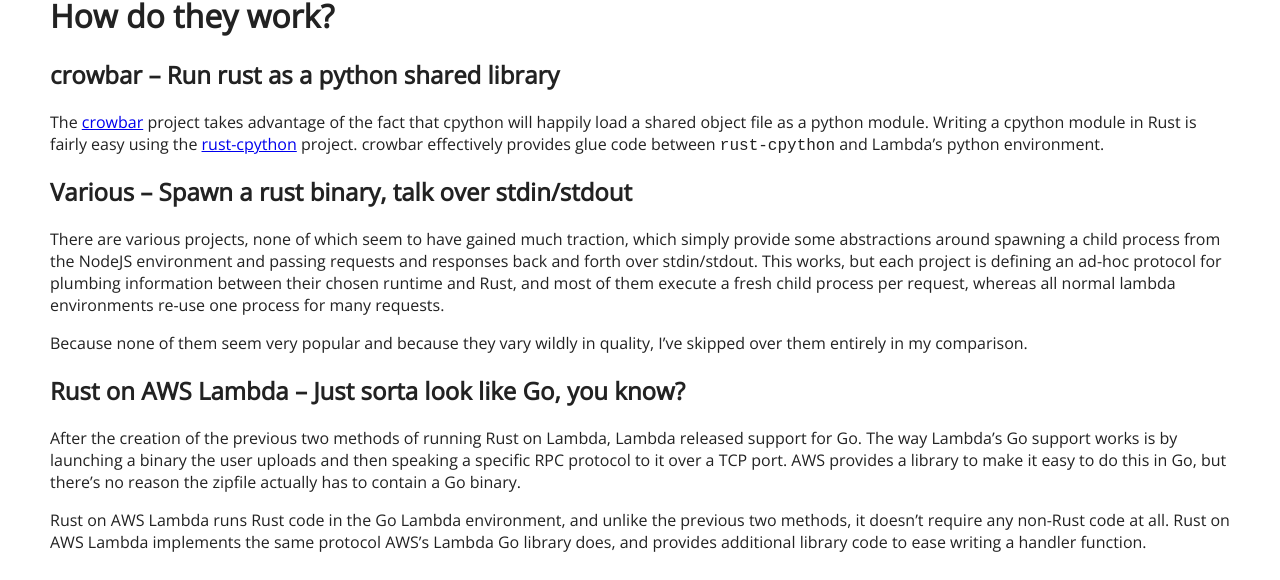
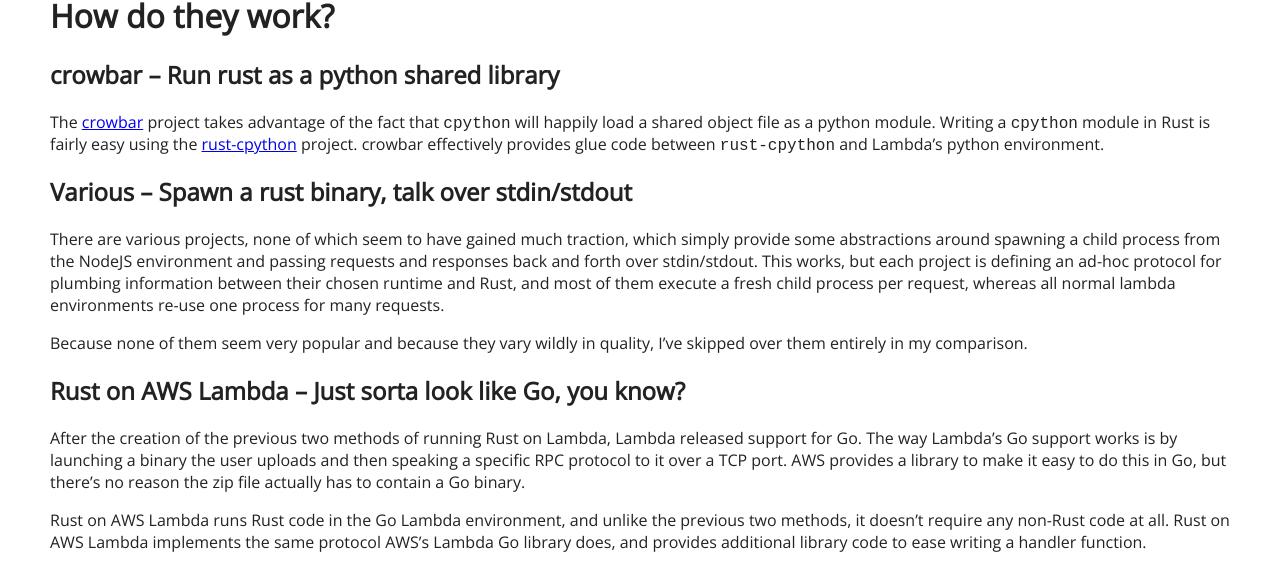
Before and after one commit to euank/euank.com, a Jekyll site: the page built from _posts/2018-09-12-rust-on-lambda.md, in a window 1280 px wide and 900 px high, scrolled down 258 px. Shown: the part 149-729 px from the top of the window. Built offline with Jekyll 4.4.1, drawn with Linux system fonts in a browser that asks for light colours; some of the changed text lies outside the part shown.

Commit message:
Spell check

```diff
--- a/_posts/2018-09-12-rust-on-lambda.md
+++ b/_posts/2018-09-12-rust-on-lambda.md
@@ -28,9 +28,9 @@
 ## crowbar -- Run rust as a python shared library
 
 The [crowbar](https://github.com/ilianaw/rust-crowbar) project takes
-advantage of the fact that cpython will happily load a shared object file as a
+advantage of the fact that `cpython` will happily load a shared object file as a
 python module.
-Writing a cpython module in Rust is fairly easy using the [rust-cpython](https://github.com/dgrunwald/rust-cpython) project.
+Writing a `cpython` module in Rust is fairly easy using the [rust-cpython](https://github.com/dgrunwald/rust-cpython) project.
 crowbar effectively provides glue code between `rust-cpython` and Lambda's python environment.
 
 ## Various -- Spawn a rust binary, talk over stdin/stdout
@@ -54,7 +54,7 @@
 The way Lambda's Go support works is by launching a binary the user uploads and
 then speaking a specific RPC protocol to it over a TCP port.
 AWS provides a library to make it easy to do this in Go, but there's no reason
-the zipfile actually has to contain a Go binary.
+the zip file actually has to contain a Go binary.
 
 Rust on AWS Lambda runs Rust code in the Go Lambda environment, and unlike the
 previous two methods, it doesn't require any non-Rust code at all. Rust on AWS
@@ -182,9 +182,9 @@
 Lambda both perform quite well.
 
 There are also additional factors which this benchmark ignored, but may matter
-in real-world environments. For example, normally the size of the deployment zipfile between crowbar
+in real-world environments. For example, normally the size of the deployment zip file between crowbar
 and Rust on AWS Lambda would differ by a smaller percent since the function
-handler would be larger, but the framework only intrudces a constant increase in size.
+handler would be larger, but the framework only introduces a constant increase in size.
 If the size of the deployment zip file is significant, a real world deployment would likely show better numbers for Rust on AWS Lambda.
 
 Most real world deployments will also pass complicated JSON data to the function, not just an empty string. The details of how the Python and Go environment pass in parameters could have different performance characteristics.
```
